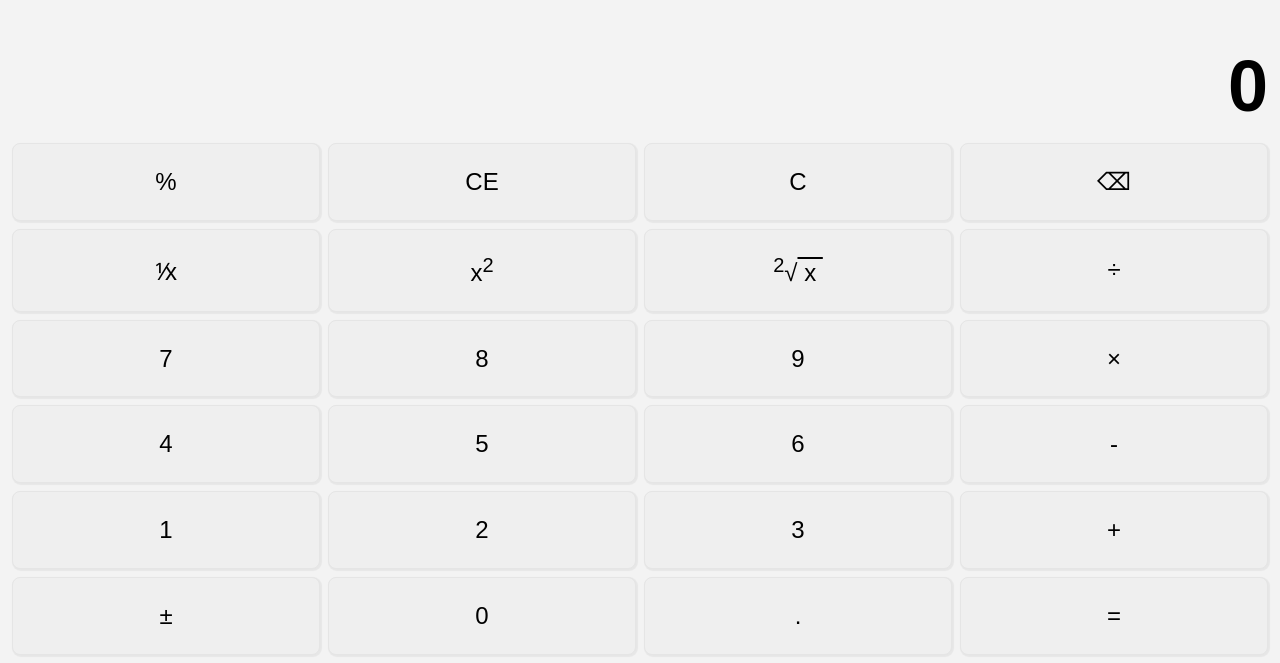
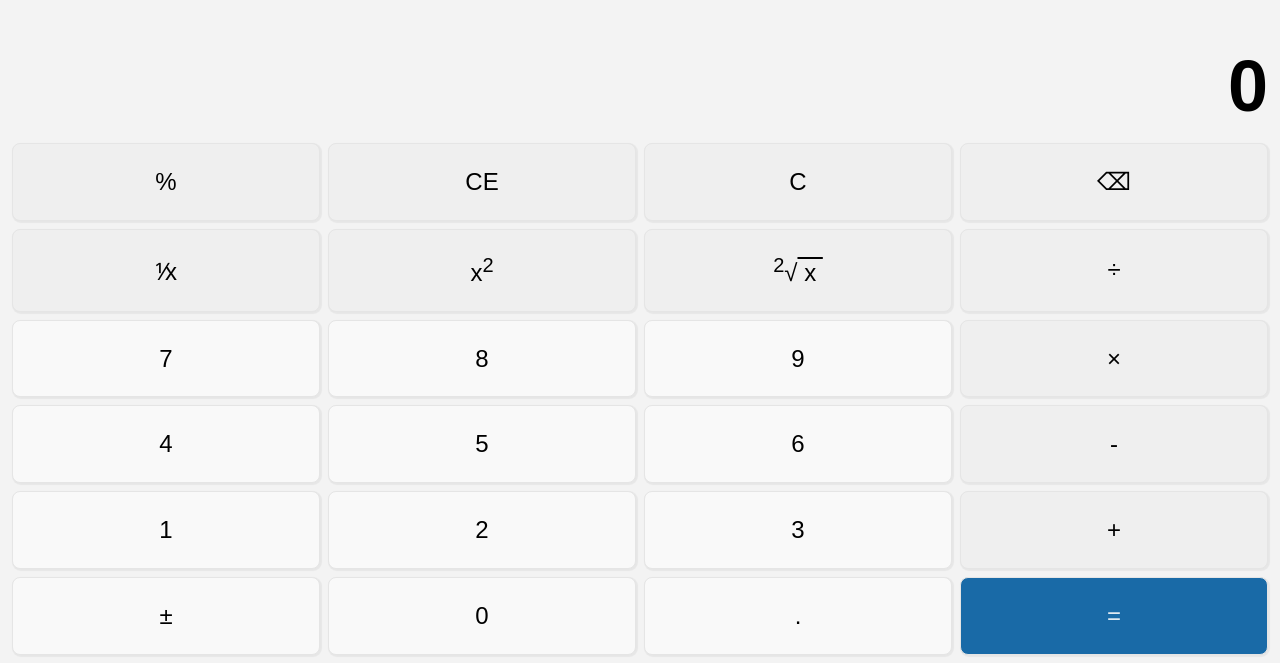
Before and after one commit to sihyeon95/vue3-calculator, a Vue app: page / in a window 1280 px wide. Shown: the part 137-800 px from the top of the page. Built offline with nearby package versions, Linux system fonts and the light colour scheme.

Commit message:
Feat: 계산기 버튼 색상 적용
- 전역 scss 변수 $gray2 값 변경

```diff
--- a/src/assets/_color.scss
+++ b/src/assets/_color.scss
@@ -1,6 +1,6 @@
 $w1: #fcfcfc;
 $g1: #f3f3f3;
-$g2: #f6f6f6;
+$g2: #efefef;
 $g3: #e5e5e5;
 $b1: #196aa7;
 $b2: #dee9f2;
--- a/src/components/StandardCalculator.vue
+++ b/src/components/StandardCalculator.vue
@@ -10,6 +10,7 @@
         :key="idx"
         v-html="button.label"
         @click="() => pressButton(button)"
+        :class="button.color"
       />
     </div>
   </section>
@@ -138,6 +139,25 @@ function calculate(firstOperand: number, operator: Operator, secondOperand: numb
     font-size: 24px;
     height: 100%;
     width: 100%;
+
+    &.white {
+      background-color: $w1;
+      background-color: darken($w1, 1%);
+    }
+    &.gray,
+    .numberManipulator {
+      background-color: $g2;
+      &:hover {
+        background-color: darken($g2, 1%);
+      }
+    }
+    &.blue {
+      background-color: $b1;
+      color: $b2;
+      &:hover {
+        background-color: lighten($b1, 1%);
+      }
+    }
   }
 }
 </style>
--- a/src/constant/Calculator.ts
+++ b/src/constant/Calculator.ts
@@ -1,32 +1,32 @@
 import { Button } from '@/type/Button'
 
 export const buttons: Button[] = [
-  { label: '%', type: 'numberModifier', value: 'percent' },
-  { label: 'CE', type: 'manipulator', value: 'clearEntry' },
-  { label: 'C', type: 'manipulator', value: 'clear' },
-  { label: '&#x232B;', type: 'manipulator', value: 'delete' },
-  { label: '⅟x', type: 'numberModifier', value: 'fraction' },
-  { label: 'x<sup>2</sup>', type: 'numberModifier', value: 'square' },
+  { label: '%', type: 'numberModifier', value: 'percent', color: 'gray' },
+  { label: 'CE', type: 'manipulator', value: 'clearEntry', color: 'gray' },
+  { label: 'C', type: 'manipulator', value: 'clear', color: 'gray' },
+  { label: '&#x232B;', type: 'manipulator', value: 'delete', color: 'gray' },
+  { label: '⅟x', type: 'numberModifier', value: 'fraction', color: 'gray' },
+  { label: 'x<sup>2</sup>', type: 'numberModifier', value: 'square', color: 'gray' },
   {
     label: '<sup>2</sup>&radic;<span style="text-decoration:overline;">&nbsp;x&nbsp;</span>',
     type: 'numberModifier',
-    value: 'root'
+    value: 'root', color: 'gray'
   },
-  { label: '&divide;', type: 'operator', value: 'divide' },
-  { label: '7', type: 'number', value: 7 },
-  { label: '8', type: 'number', value: 8 },
-  { label: '9', type: 'number', value: 9 },
-  { label: '&times;', type: 'operator', value: 'times' },
-  { label: '4', type: 'number', value: 4 },
-  { label: '5', type: 'number', value: 5 },
-  { label: '6', type: 'number', value: 6 },
-  { label: '-', type: 'operator', value: 'minus' },
-  { label: '1', type: 'number', value: 1 },
-  { label: '2', type: 'number', value: 2 },
-  { label: '3', type: 'number', value: 3 },
-  { label: '+', type: 'operator', value: 'plus' },
-  { label: '&plusmn;', type: 'numberModifier', value: 'sign' },
-  { label: '0', type: 'number', value: 0 },
-  { label: '.', type: 'numberModifier', value: 'point' },
-  { label: '=', type: 'flush' }
+  { label: '&divide;', type: 'operator', value: 'divide', color: 'gray' },
+  { label: '7', type: 'number', value: 7, color: 'white' },
+  { label: '8', type: 'number', value: 8, color: 'white' },
+  { label: '9', type: 'number', value: 9 , color: 'white'},
+  { label: '&times;', type: 'operator', value: 'times', color: 'gray' },
+  { label: '4', type: 'number', value: 4 , color: 'white'},
+  { label: '5', type: 'number', value: 5 , color: 'white'},
+  { label: '6', type: 'number', value: 6 , color: 'white'},
+  { label: '-', type: 'operator', value: 'minus', color: 'gray' },
+  { label: '1', type: 'number', value: 1, color: 'white' },
+  { label: '2', type: 'number', value: 2, color: 'white' },
+  { label: '3', type: 'number', value: 3, color: 'white' },
+  { label: '+', type: 'operator', value: 'plus', color: 'gray' },
+  { label: '&plusmn;', type: 'numberModifier', value: 'sign', color: 'white' },
+  { label: '0', type: 'number', value: 0, color: 'white' },
+  { label: '.', type: 'numberModifier', value: 'point', color: 'white' },
+  { label: '=', type: 'flush', color: 'blue'}
 ]
```
Also changed, not shown: src/type/Button.ts (+14 -10 lines).
